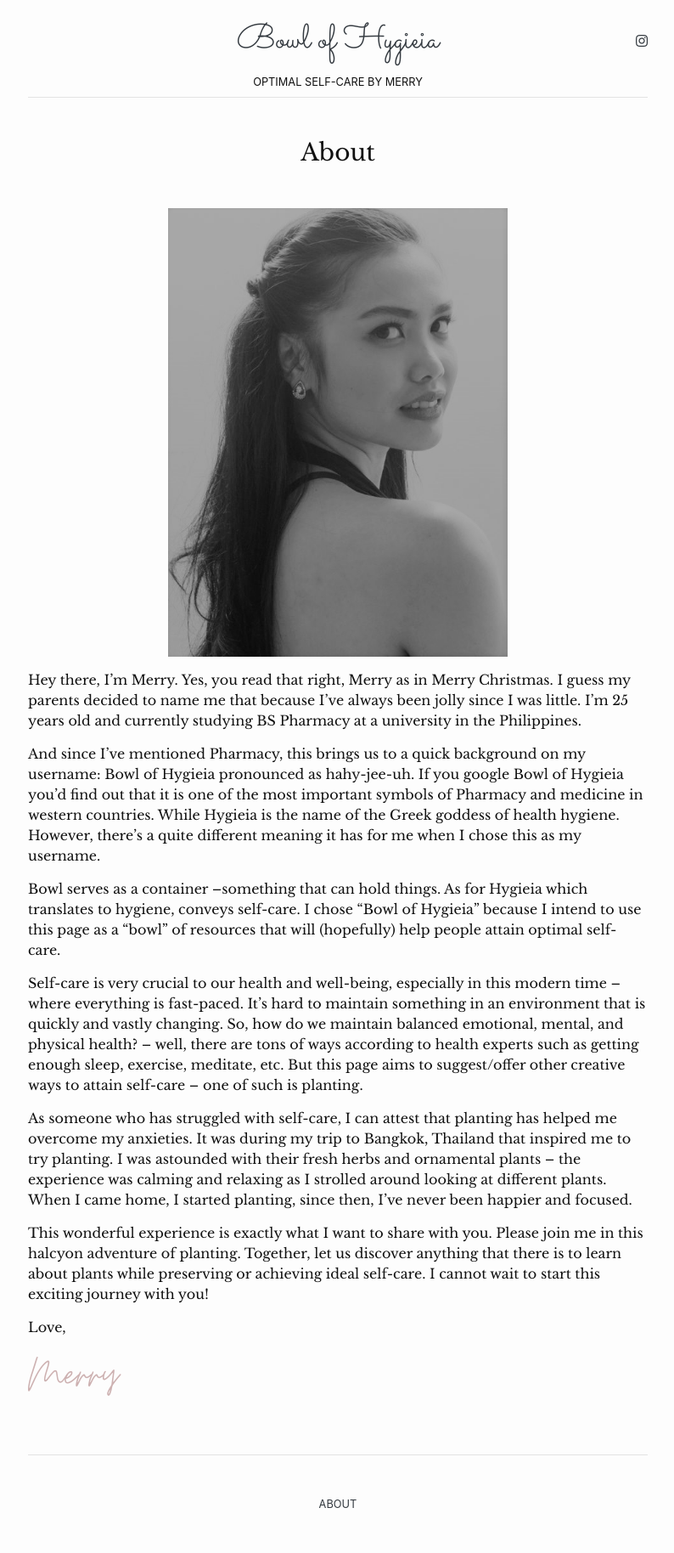
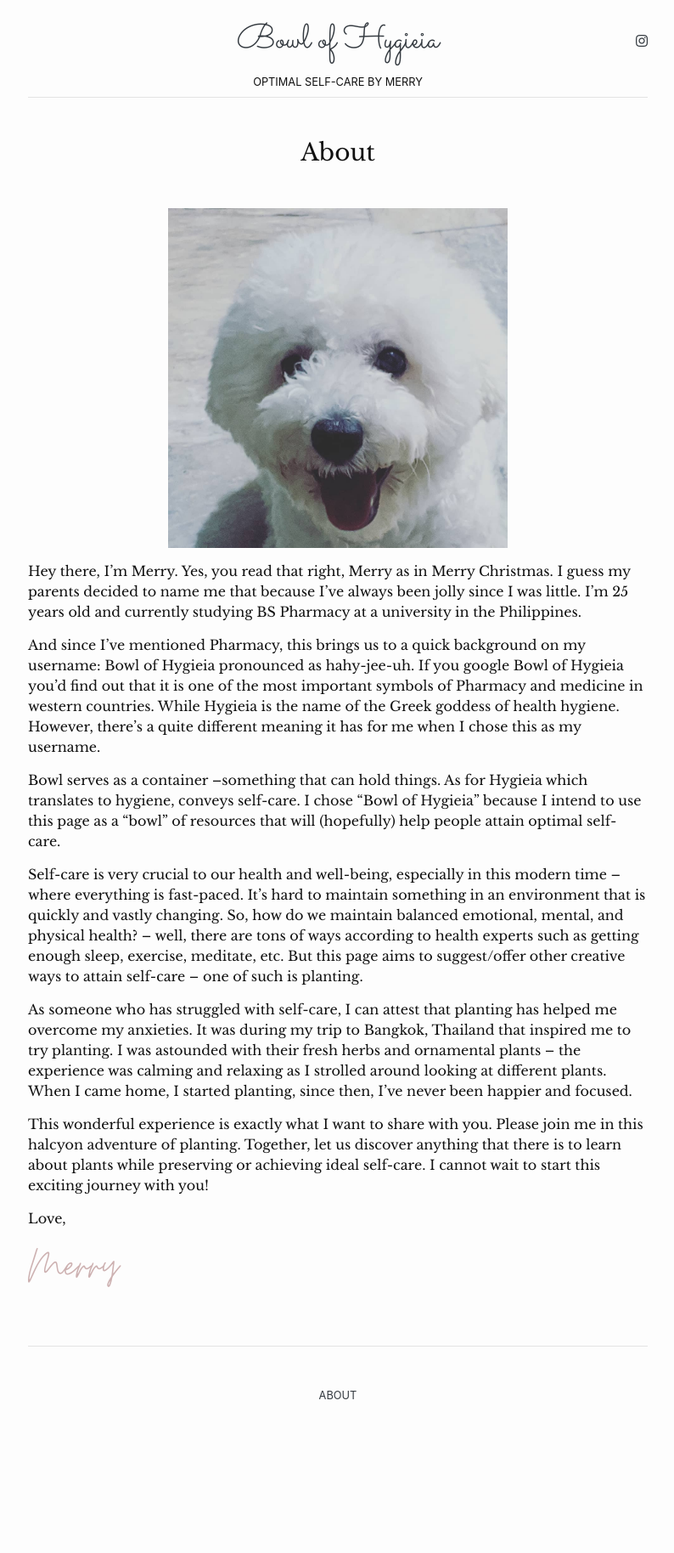
Before and after one commit to ToshiWasabi/Toshi, a Jekyll site: the page built from about.md, in a window 1280 px wide. Shown: the whole page at 85% size, without its empty margins (242-1036 px from the left). Built offline with Jekyll 4.4.1, drawn with Linux system fonts in a browser that asks for light colours; nearby versions of some CDN libraries; after the commit the page ends 1700 px from its top, so only the background shows below that.

Commit message:
Update about.md

```diff
--- a/about.md
+++ b/about.md
@@ -3,7 +3,7 @@
 title: About
 permalink: /about/
 ---
-![ME]({{'/images/img_3005.jpg'| relative_url}}){:class="img-responsive"}
+![ME]({{'/images/toshi.jpg' | relative_url}}){:class="img-responsive"}
 
 Hey there, I’m Merry. Yes, you read that right, Merry as in Merry Christmas. I guess my parents decided to name me that because I’ve always been jolly since I was little. I’m 25 years old and currently studying BS Pharmacy at a university in the Philippines.
 
```
